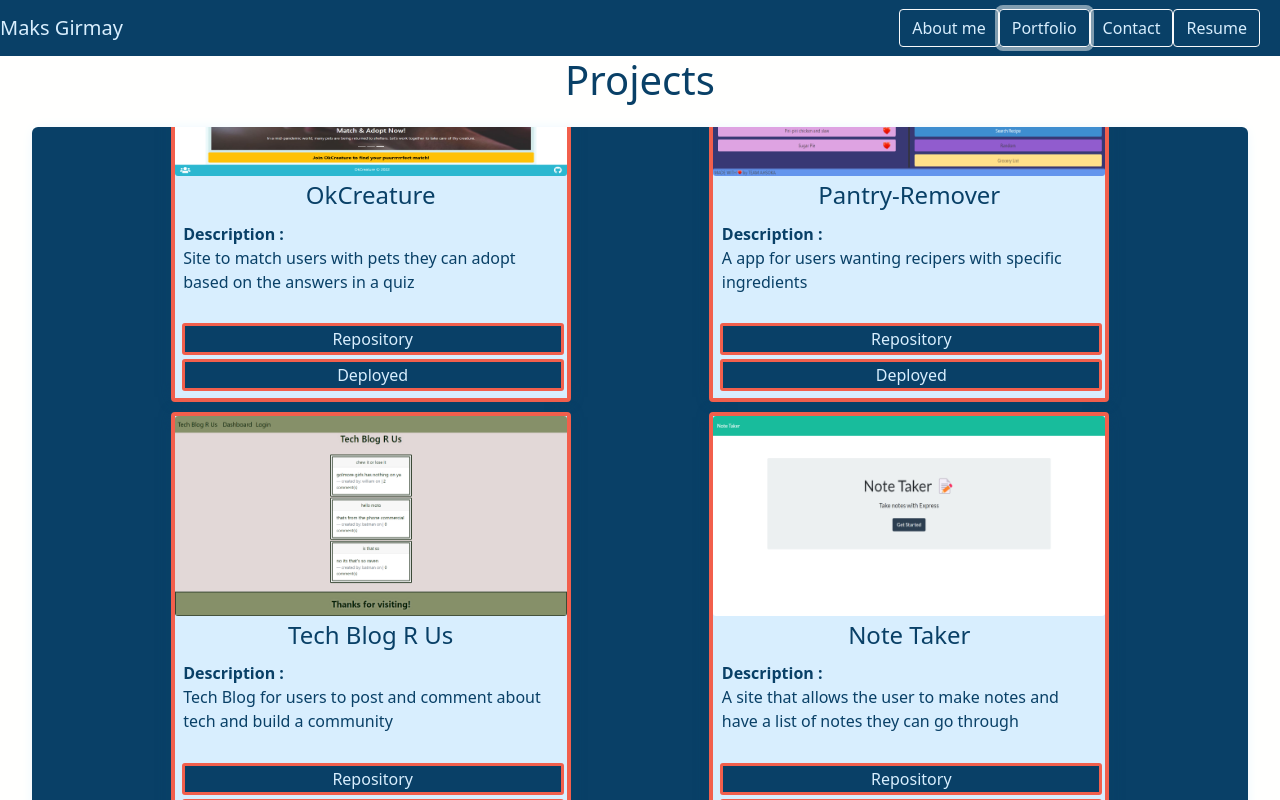
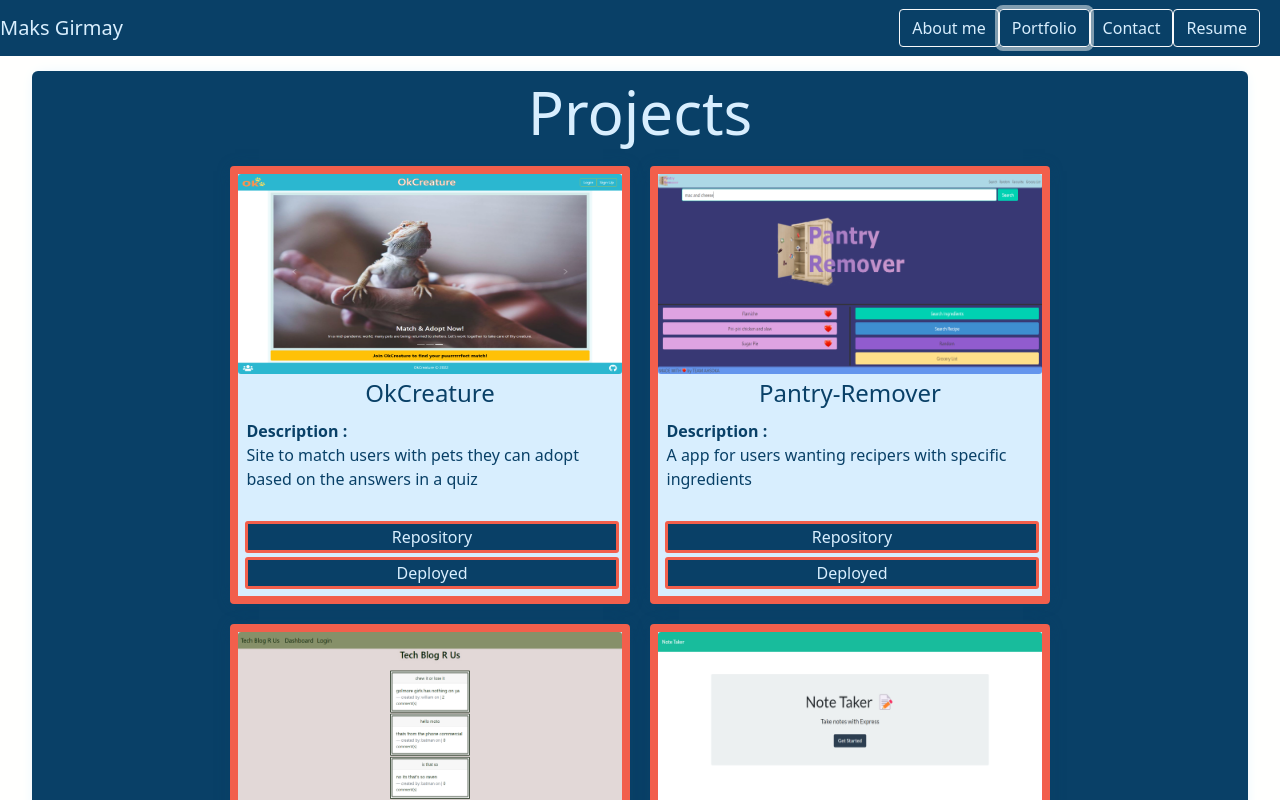
Before and after one commit to maks-pixel/makda, a React (Create React App) app: page / in a window 1280 px wide. Both pictures are taken after a click on the button "Portfolio". Shown: the top 800 px of the page. Built offline with nearby package versions, Linux system fonts and the light colour scheme.

Commit message:
adding header styling

```diff
--- a/src/components/Projects/index.js
+++ b/src/components/Projects/index.js
@@ -55,8 +55,10 @@ function Projects() {
     ];
     return (
         <section className='projects'>
-        <div className='header'><h1>Projects</h1></div>
+
         <div className='all-cards'>
+            <div><h1 className='header'>Projects</h1></div>
+            <div className='card-section'>
             {project.map((info) => (
                 <div className='card-container'>
                     <div className='img-container'>
@@ -76,7 +78,7 @@ function Projects() {
                     </div>
                 </div>
             ))}
-
+            </div>
         </div>
         </section>
     );
--- a/src/index.css
+++ b/src/index.css
@@ -33,9 +33,8 @@ code {
 }
 .all-cards{
   display: flex;
-  flex-wrap: wrap;
+  flex-direction: column;
   align-items: center;
-  justify-content: space-evenly;
   align-content: center;
   width:95%;
   height: 1000px;
@@ -48,6 +47,12 @@ code {
   padding: 5px;
   border-radius: 6px;
 }
+.card-section{
+  display: flex;
+  flex-wrap: wrap;
+  align-content: center;
+  justify-content: center;
+}
 .card-container{
   width:400px;
   overflow:hidden;
@@ -55,8 +60,8 @@ code {
   transition: 0.5s;
   background-color: #d8eefe ;
   color: #094067;
-  margin: 5px;
-  border: 4px solid #f25f4c;
+  margin: 10px;
+  border: 8px solid #f25f4c;
   border-radius: 4px;
 }
 
@@ -85,6 +90,10 @@ code {
 
 .title, .header{
   text-align: center;
+}
+.header{
+  font-size:60px;
+
 }
 .me{
   display: flex;
@@ -121,8 +130,6 @@ code {
   height: 90%;
   width: 112%;
   box-shadow: 0px 0px 15px -5px;
-  padding: 5px;
-  background-color: #f25f4c;
   display: flex;
   justify-content: center;
   border-radius: 3px;
@@ -131,6 +138,7 @@ code {
 .image{
   height: 100%;
   border-radius: 4px;
+  border: 8px solid #f25f4c
 }
 .bio{
   padding: 25px 30px;
```
